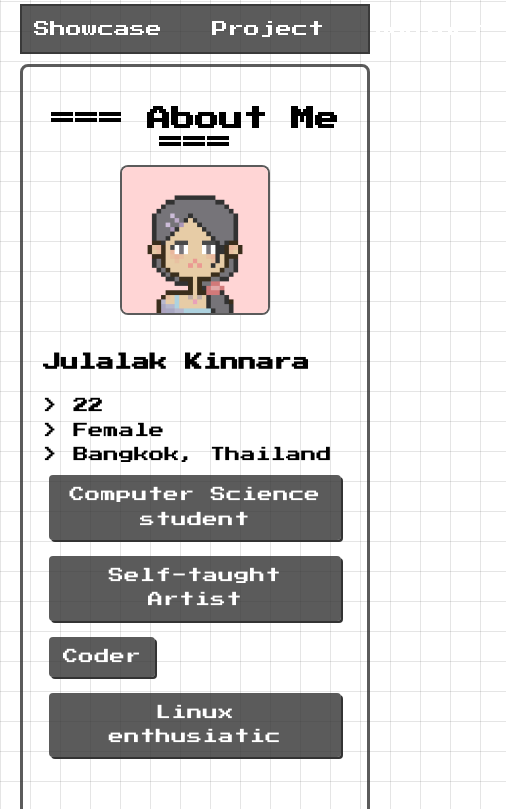
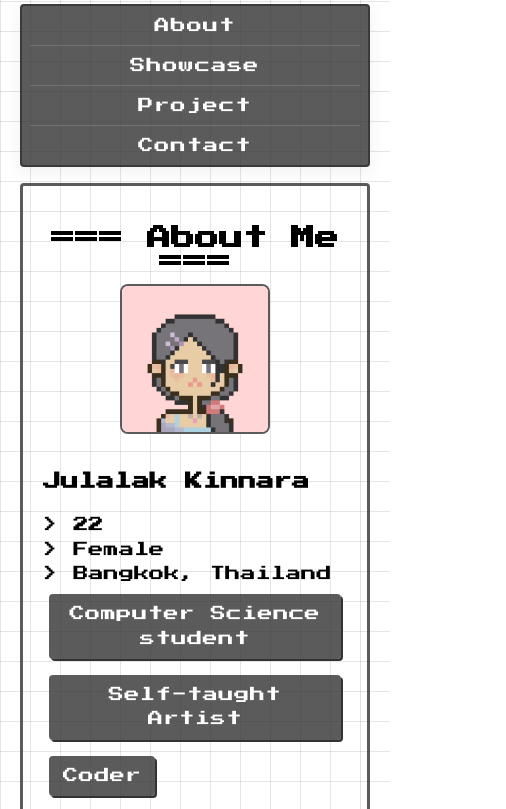
Before and after one commit to julaluxx/julaluxx.github.io, a plain HTML site: page index.html in a window 390 px wide. Shown: the part 89-898 px from the top of the page, 506 px wide, since content can reach past the window. Drawn offline with Linux system fonts and the light colour scheme.

Commit message:
Refactor menu styles: adjust margins, padding, and hover effects for improved layout and responsiveness

```diff
--- a/style/style.css
+++ b/style/style.css
@@ -36,10 +36,13 @@
 .menu {
     position: sticky;
     top: 0;
-    margin-bottom: 10px;
+    margin-bottom: 16px;
     border: 2px solid var(--gentle-black);
     background: var(--gentle-black);
     z-index: 10;
+    border-radius: 4px;
+    box-shadow: 0 4px 16px rgba(50,50,50,0.08);
+    padding: 0 8px;
 }
 
 .menu ul {
@@ -49,23 +52,36 @@
     display: flex;
     justify-content: center;
     background: transparent;
+    gap: 8px;
 }
 
 .menu li {
-    margin: 0 5px;
+    margin: 0;
 }
 
 .menu a {
     text-decoration: none;
     color: #fff;
-    padding: 15px 20px;
+    padding: 14px 28px;
     display: block;
     text-align: center;
-    transition: color 0.2s;
+    border-radius: 8px;
+    font-size: 1em;
+    letter-spacing: 1px;
+    transition:
+        color 0.2s,
+        background 0.2s,
+        transform 0.15s,
+        box-shadow 0.2s;
 }
 
-.menu li a:hover {
-    color: var(--mini-pink);
+.menu li a:hover,
+.menu li a:focus {
+    color: var(--gentle-black);
+    background: var(--mini-pink);
+    transform: translateY(-2px) scale(1.05);
+    box-shadow: 0 2px 8px #ffc5d3;
+    outline: none;
 }
 
 .about {
@@ -74,7 +90,7 @@
     flex-wrap: wrap;
     margin-top: 10px;
     border: 3px solid var(--gentle-black);
-    border-radius: 8px;
+    border-radius: 4px;
     padding: 10px;
 }
 
@@ -176,7 +192,7 @@
     min-width: 250px;
     padding: 10px;
     border: 3px solid var(--gentle-black);
-    border-radius: 6px;
+    border-radius: 4px;
 }
 
 .spotify-container {
@@ -255,4 +271,18 @@
         max-width: 350px;
         margin: 0 auto;
     }
+    .menu ul {
+        flex-direction: column;
+        align-items: stretch;
+        gap: 0;
+    }
+    .menu a {
+        border-radius: 0;
+        border-bottom: 1px solid #fff2;
+        padding: 12px 0;
+        font-size: 0.95em;
+    }
+    .menu li:last-child a {
+        border-bottom: none;
+    }
 }
```
